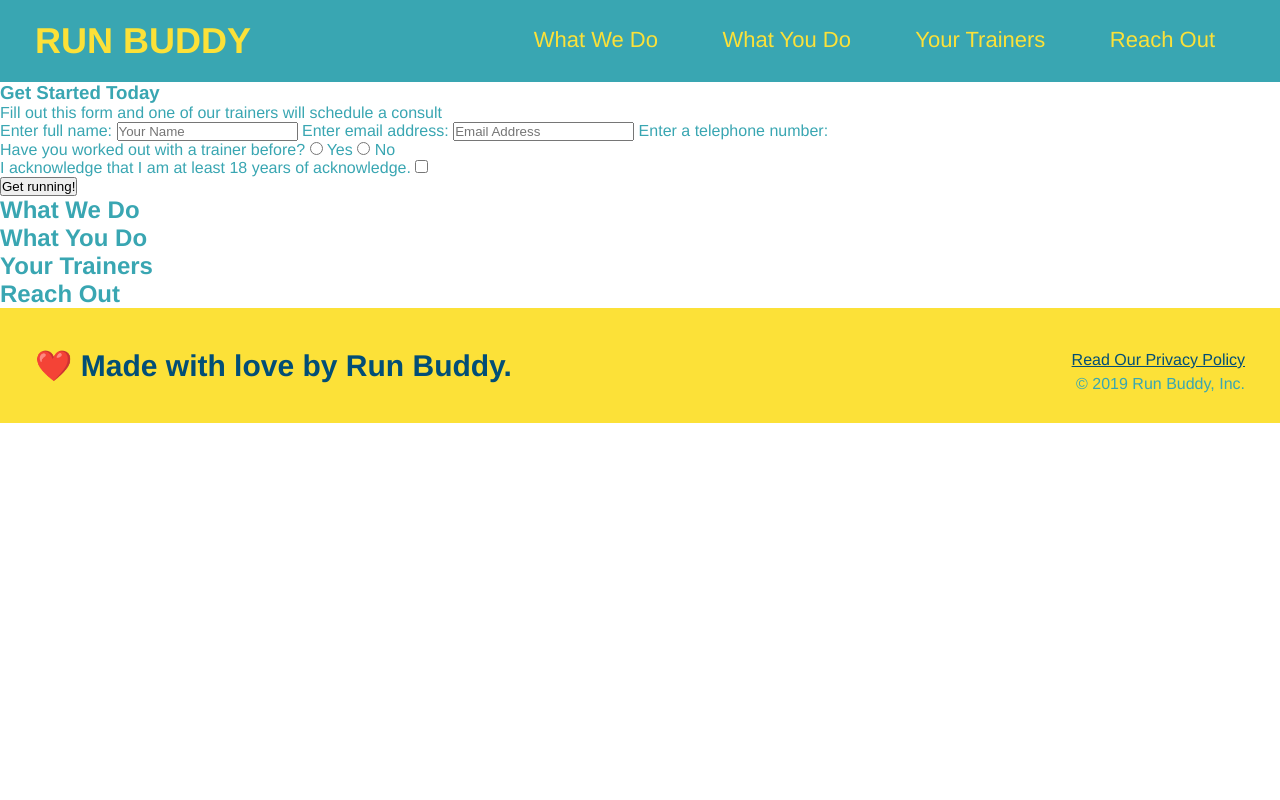
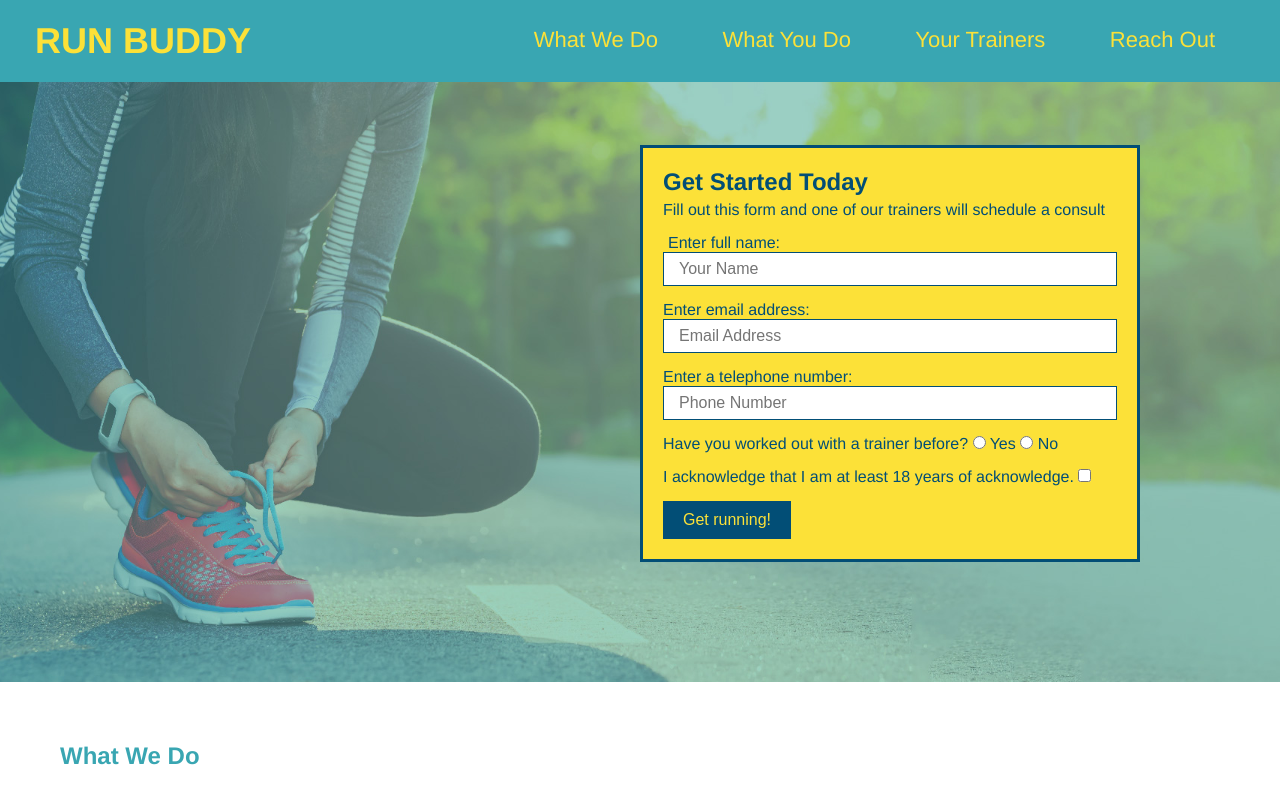
Before and after one commit to KevinHeaton/run-buddy, a plain HTML site: page index.html in a window 1280 px wide. Shown: the top 800 px of the page. Drawn offline with Linux system fonts and the light colour scheme.

Commit message:
completed hero section

```diff
--- a/assets/css/style.css
+++ b/assets/css/style.css
@@ -65,3 +65,53 @@ body {
   footer a{
       color: #024e76;
   }
+
+  section {
+      padding: 60px;
+  }
+
+  /* Hero Style Start */
+  .hero {
+      background-image: url("../images/hero-bg.jpg");
+      height: 600px;
+      background-size: cover;
+      background-position: center;
+      position: relative;
+  }
+  .hero-form {
+    border: 3px solid #024e76;
+    background-color: #fce138;
+    padding: 20px;
+    width: 500px;
+    color: #024e76;
+    position: absolute;
+    bottom: 120px;
+    right: 140px;
+  }
+  .hero-form h3 {
+      margin: 0;
+      font-size: 24px;
+  }
+  .hero-form p {
+      margin: 5px 0 15px 0;
+  }
+  .form-input {
+      border: 1px solid #024e76;
+      display: block;
+      padding: 7px 15px;
+      font-size: 16px;
+      color: #024e76;
+      width: 100%;
+      margin-bottom: 15px;
+  }
+  .hero-form label {
+      margin: 0 5px;
+  }
+  button {
+      background-color: #024e76;
+      color: #fce138;
+      padding: 10px 20px;
+      border: none;
+      font-size: 16px;
+  }
+  /* Hero Style End*/
--- a/index.html
+++ b/index.html
@@ -35,18 +35,20 @@
         </header>
 
         <!--hero/jumbotron-->
-        <section>
-          <div>
+        <section class="hero">
+          <div class="hero-form">
               <h3>Get Started Today</h3>
               <p>Fill out this form and one of our trainers will schedule a consult</p>
           <!--Add form element-->
             <form>
                 <label for="name">Enter full name:</label>
-                <input type="text" placeholder="Your Name" name="name" id="name" />
+                <input type="text" placeholder="Your Name" name="name" id="name" class="form-input" />
+
                 <lable for="email">Enter email address:</lable>
-                <input type="email" placeholder="Email Address" name="email" id="email" />
+                <input type="email" placeholder="Email Address" name="email" id="email" class="form-input" />
+
                 <lable for="phone">Enter a telephone number:</lable>
-                <inpupt type="tel" placeholder="Phone Number" name="phone" id="phone" />
+                <input type="tel" placeholder="Phone Number" name="phone" id="phone" class="form-input" />
                 <p>
                     Have you worked out with a trainer before?
                     <input type="radio" name="trainer-confirm" id="trainer-yes" />
```
Also changed, not shown: assets/images/hero-bg.jpg (added).
